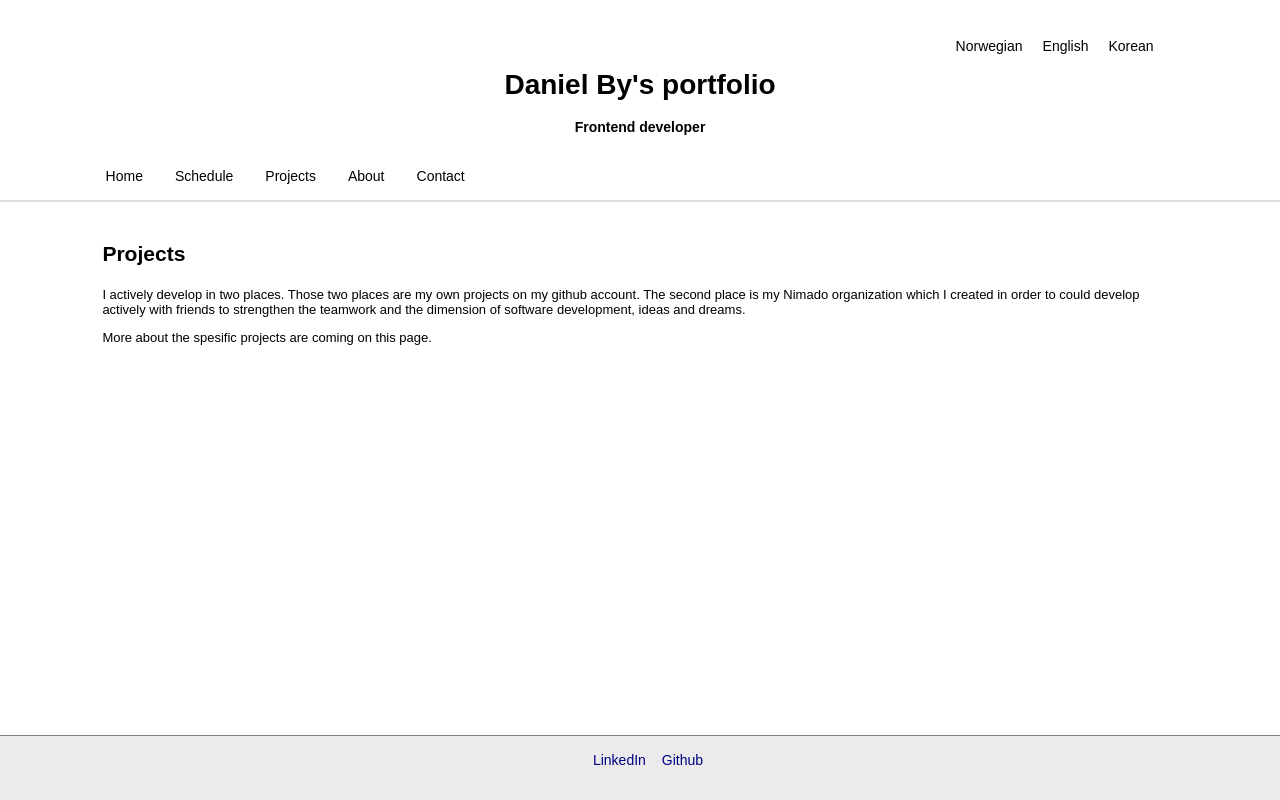
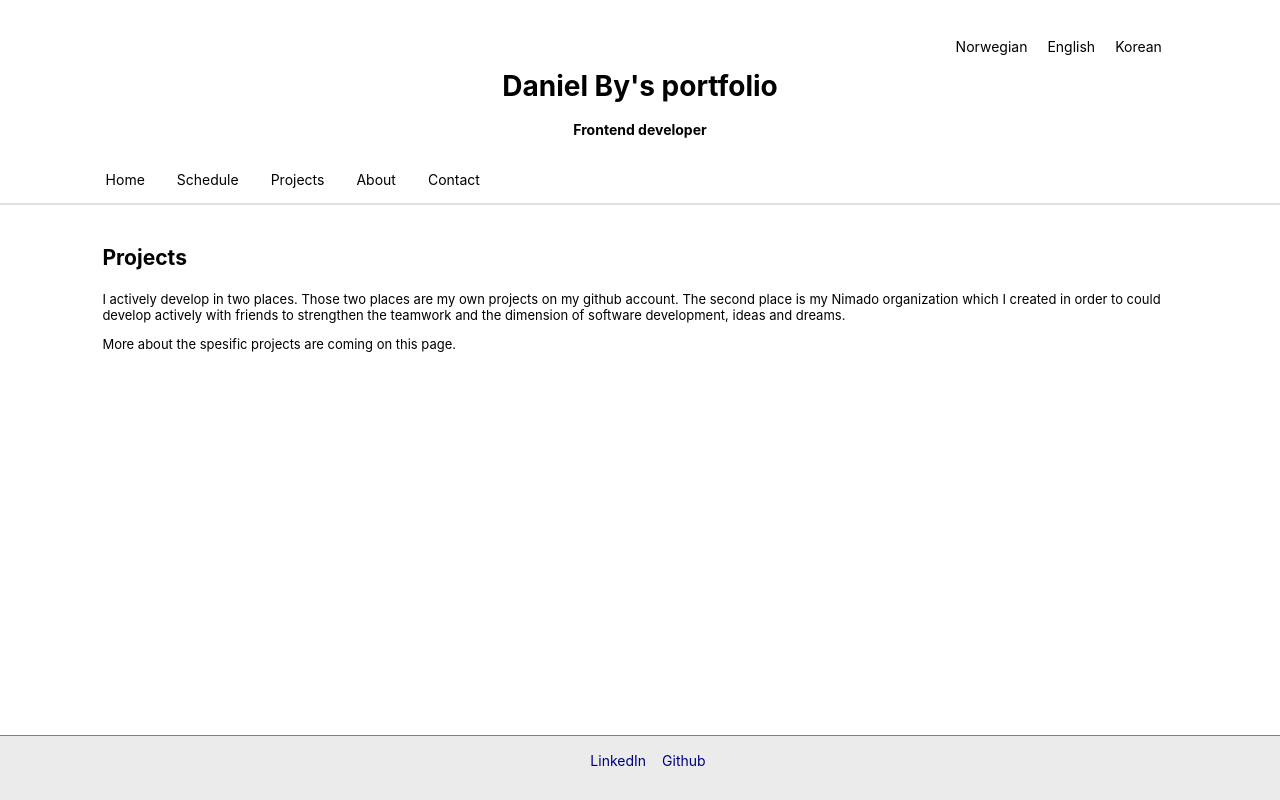
Before and after one commit to Danielsby/homepage, a React (Create React App) app: page /projects in a window 1280 px wide. Shown: the top 800 px of the page. Built offline with nearby package versions, Linux system fonts and the light colour scheme.

Commit message:
Changed font-type and ui-improvements.

```diff
--- a/src/App.tsx
+++ b/src/App.tsx
@@ -9,8 +9,7 @@
 
 const App: React.FC = () => {
     return (
-        <div className="App" style={{fontFamily: 'Arial'}}>
-
+        <div className="App">
             <section className='languages' style={{float: 'right'}} id='languages'>
                 <Languages />
             </section>
--- a/src/global/css/base.scss
+++ b/src/global/css/base.scss
@@ -1,4 +1,5 @@
 body {
+  font-family: -apple-system, BlinkMacSystemFont, "Segoe UI", "Roboto", "Oxygen", "Ubuntu", "Cantarell", "Fira Sans", "Droid Sans", "Helvetica Neue", sans-serif;
   padding: 0;
   margin: 0;
   font-size: 14px;
--- a/src/global/layouts/pages/frontpage.scss
+++ b/src/global/layouts/pages/frontpage.scss
@@ -2,11 +2,11 @@
   display: flex;
   text-align: center;
   border-left: 3px solid pink;
-  padding: 1.8rem;
+  padding: 1rem;
   margin-bottom: 1rem;
 }
 
 .news {
   border-left: 3px solid pink;
-  padding: 1.8rem;
+  padding: 1rem;
 }
```
